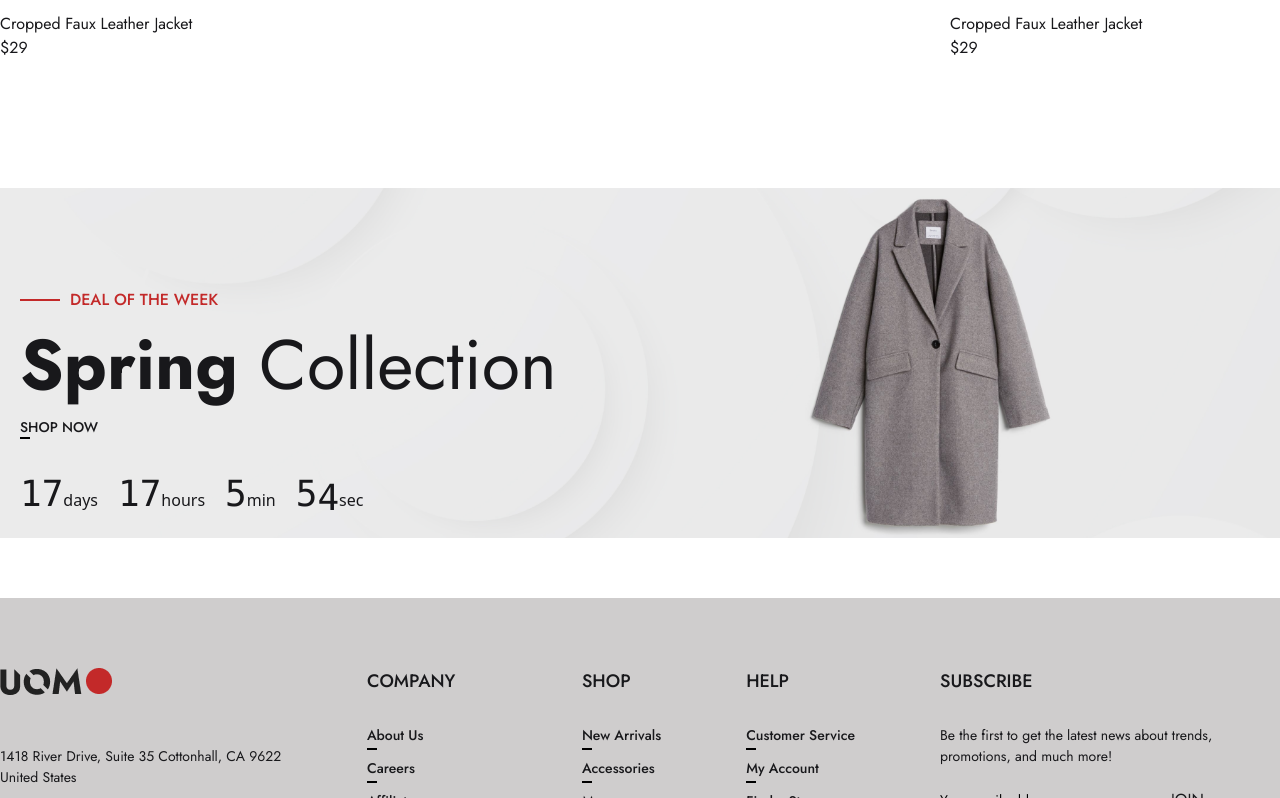
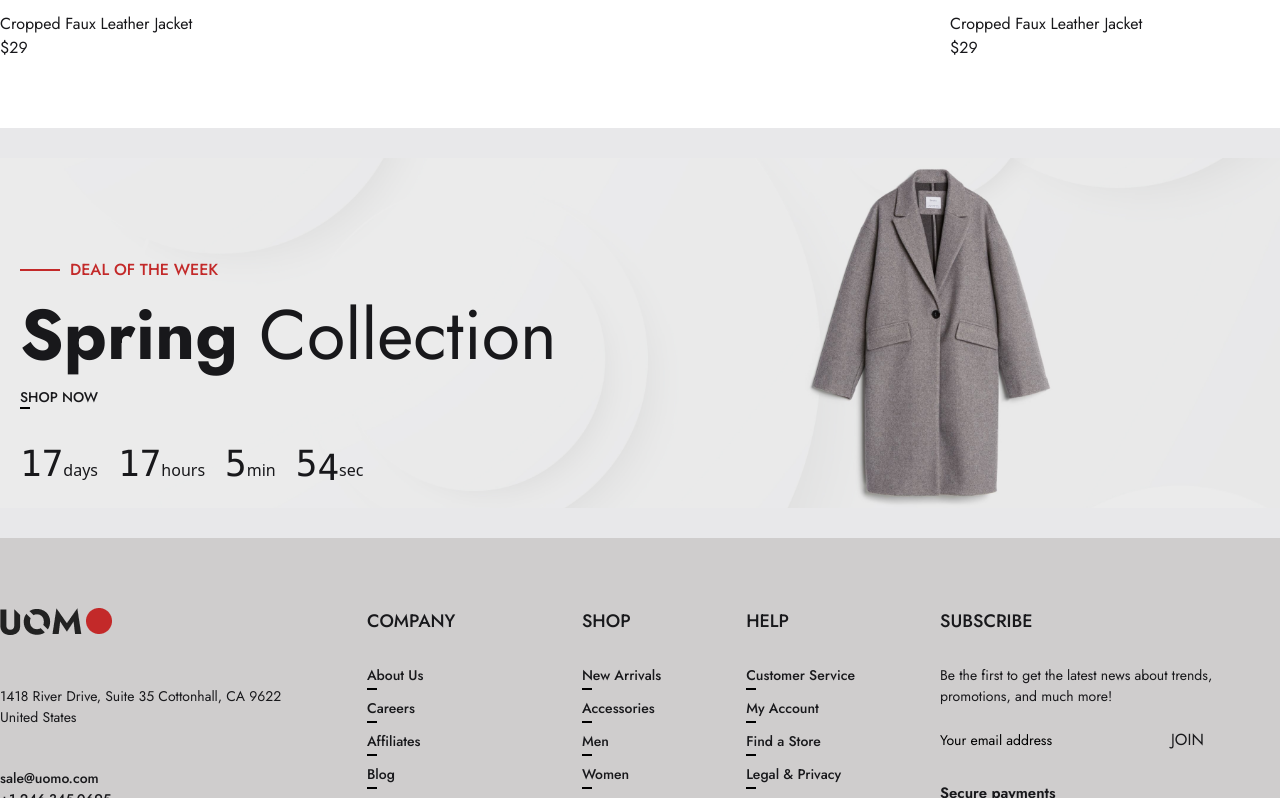
Before and after one commit to hubertDgomes/UOMO, a React (Vite) app: page / in a window 1280 px wide. Shown: the part 3244-4042 px from the top of the page. Built offline with nearby package versions, Linux system fonts and the light colour scheme.

Commit message:
Edit some banner and add multiple hover effects

```diff
--- a/src/components/layouts/Banner2.jsx
+++ b/src/components/layouts/Banner2.jsx
@@ -6,7 +6,8 @@ import Counter from "./Counter";
 const Banner2 = () => {
   return (
     <>
-      <Container className={"py-[60px]"}>
+      <div className="bg-[#E8E8EA]">
+        <Container className={"py-[30px]"}>
         <div className="bg-[url(/src/assets/banner2.png)] bg-no-repeat bg-center bg-cover py-[100px]">
           <div className="ml-[20px] relative">
             <Flex className={""}>
@@ -24,6 +25,7 @@ const Banner2 = () => {
           </div>
         </div>
       </Container>
+      </div>
     </>
   );
 };
--- a/src/components/layouts/Trendy.jsx
+++ b/src/components/layouts/Trendy.jsx
@@ -10,8 +10,8 @@ const Trendy = () => {
   const TrendG = ({img,namePro,price}) => {
     return (
       <>
-        <div className="w-[330px] font-Menu cursor-pointer">
-          <Images src={img} />
+        <div className="w-[330px] font-Menu cursor-pointer relative group">
+          <Images className={"scale-x-[1] hover:scale-x-[-1]"} src={img} />
           <div className="flex justify-between py-[8px]">
             <div className="">
               <p className="mb-[10px]">Dresses</p>
@@ -22,6 +22,7 @@ const Trendy = () => {
                 <CiHeart />
             </div>
           </div>
+          <button className="absolute py-[10px] px-[20px] w-[300px] bg-white bottom-[113px] left-[16px] cursor-pointer opacity-0 translate-y-4 group-hover:opacity-100 group-hover:translate-y-0 transition-all duration-300 font-Menu">Add To Cart</button>
         </div>
       </>
     );
--- a/src/components/pages/Home.jsx
+++ b/src/components/pages/Home.jsx
@@ -13,6 +13,7 @@ const Home = () => {
     <Collection/>
     <Trendy/>
     <Banner2/>
+
     </>
 
   );
```
